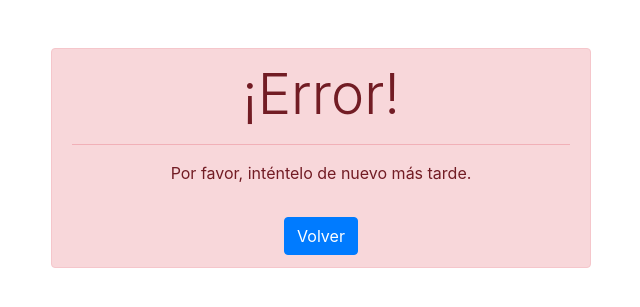
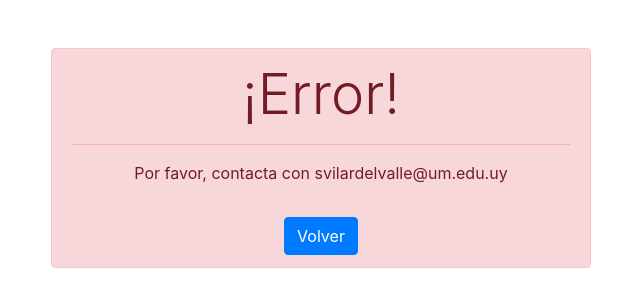
Before and after one commit to Santiago-Silvera/said, a Flask app: template templates/error.html in a window 1280 px wide. Shown: the top 307 px of the page, without its empty margins (319-959 px from the left). Run offline with Flask 3, Linux system fonts and the light colour scheme; the template is opened without the code that fills it, so the values that code supplies are empty; some libraries are stand-ins or nearby versions.

Commit message:
Update error message to provide contact information for support

```diff
--- a/templates/error.html
+++ b/templates/error.html
@@ -17,7 +17,7 @@
             <h1 class="display-4">¡Error!</h1>
             <p class="lead">{{ message }}</p>
             <hr />
-            <p>Por favor, inténtelo de nuevo más tarde.</p>
+            <p>Por favor, contacta con svilardelvalle@um.edu.uy</p>
             <a
               href="https://www3.um.edu.uy/profesores/default.asp"
               class="btn btn-primary mt-3"
```
